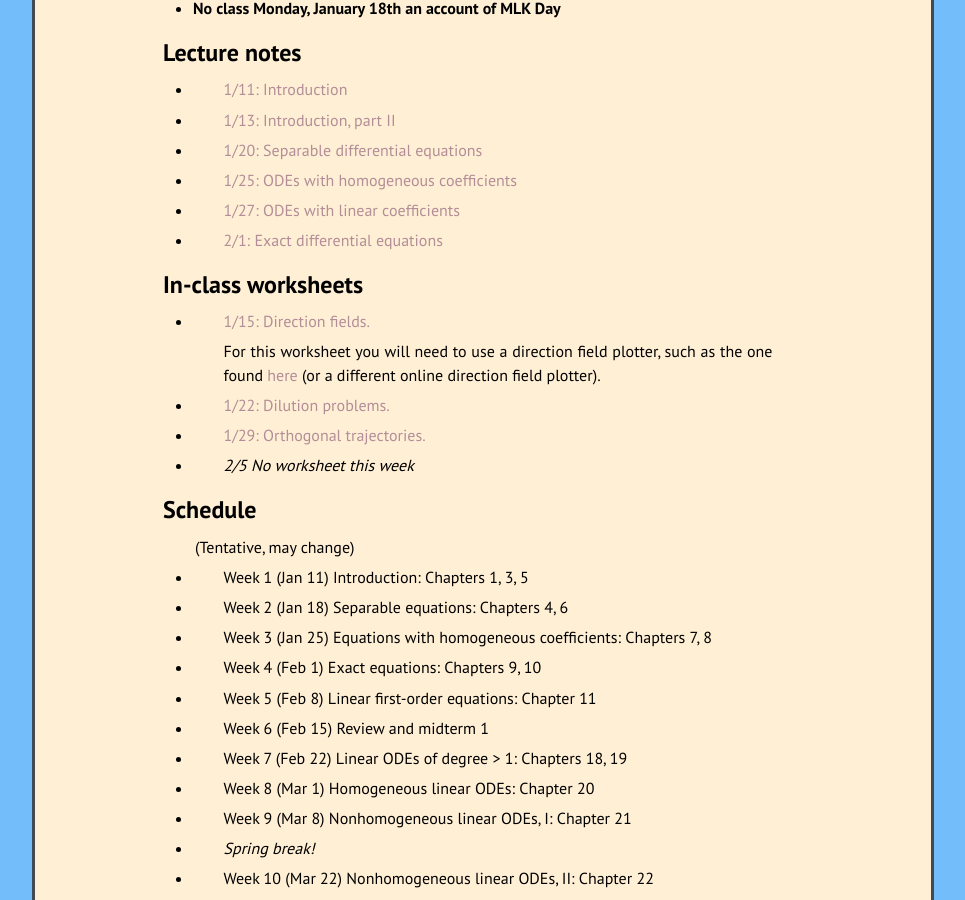
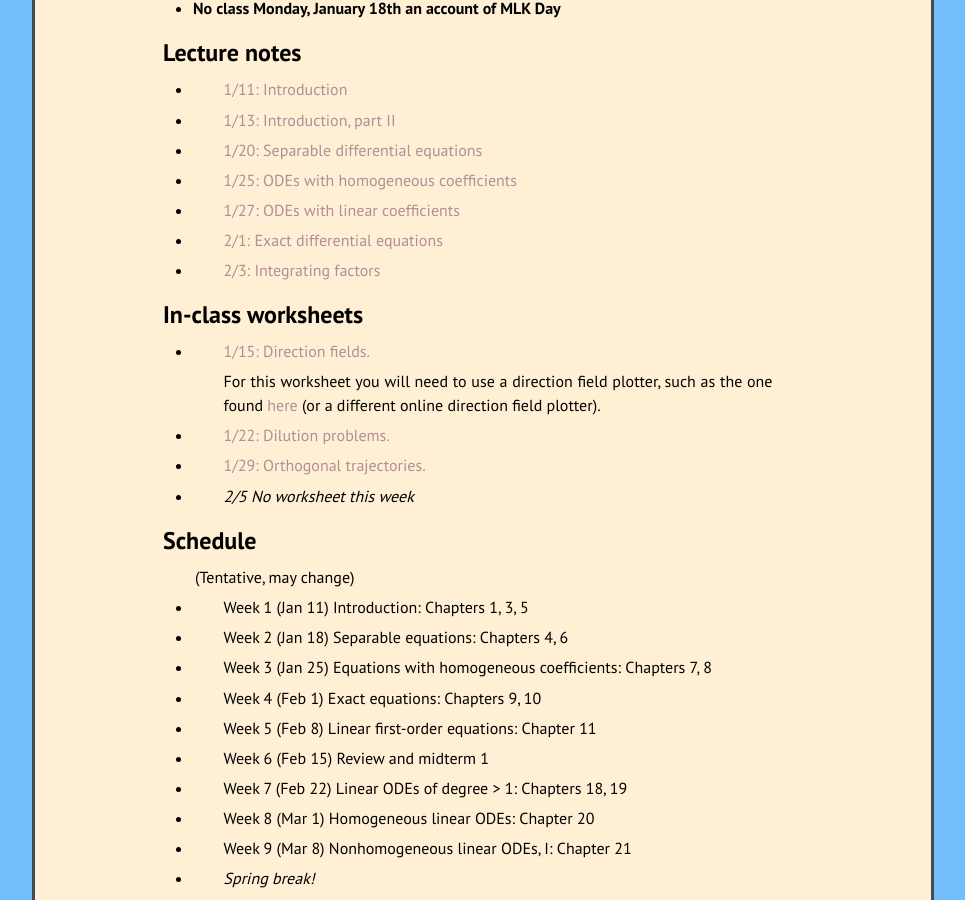
Before and after one commit to kamerynjw/kamerynjw.github.io, a Jekyll site: the page built from teaching/2021/math302.md, in a window 1280 px wide and 900 px high, scrolled down 536 px. Shown: the whole window, without its empty margins (157-1122 px from the left). Built offline with Jekyll 4.4.1, drawn with Linux system fonts in a browser that asks for light colours; nearby versions of some CDN libraries.

Commit message:
new slides

```diff
--- a/teaching/2021/math302.md
+++ b/teaching/2021/math302.md
@@ -33,6 +33,7 @@ Lecture notes
 
 * [2/1: Exact differential equations]({{ page.url }}exact.pdf)
 
+* [2/3: Integrating factors]({{ page.url }}if.pdf)
 
 
 In-class worksheets
```
Also changed, not shown: 1 other file.
